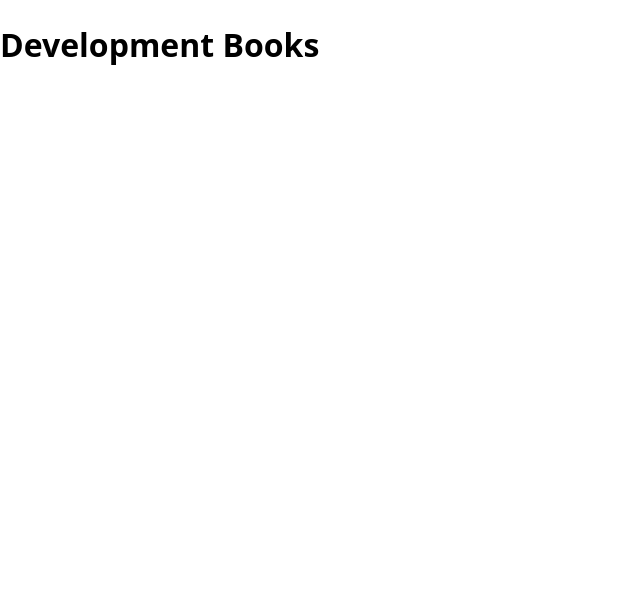
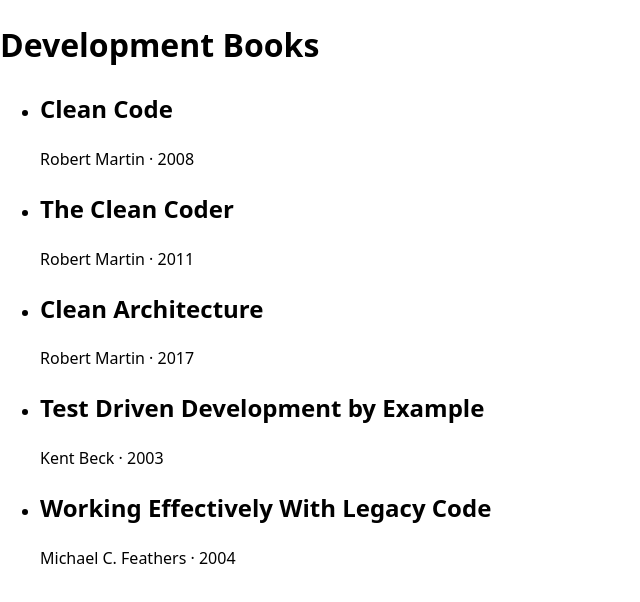
Before and after one commit to 2026-DEV3-011/DevelopmentBooks, a React (Vite) app: page / in a window 1280 px wide. Shown: the top 602 px of the page, without its empty margins (0-640 px from the left). Built offline with nearby package versions, Linux system fonts and the light colour scheme.

Commit message:
feat: display list of books

```diff
--- a/src/App.tsx
+++ b/src/App.tsx
@@ -1,5 +1,13 @@
+import { books } from './catalog'
+import { BookList } from './components/BookList'
+
 function App() {
-  return <h1>Development Books</h1>
+  return (
+    <main>
+      <h1>Development Books</h1>
+      <BookList books={books} />
+    </main>
+  )
 }
 
 export default App
--- /dev/null
+++ b/src/components/BookCard.tsx
@@ -0,0 +1,12 @@
+import type { Book } from '../catalog'
+
+export function BookCard({ book }: { book: Book }) {
+  return (
+    <article>
+      <h2>{book.title}</h2>
+      <p>
+        {book.author} · {book.year}
+      </p>
+    </article>
+  )
+}
--- /dev/null
+++ b/src/components/BookList.tsx
@@ -0,0 +1,14 @@
+import type { Book } from '../catalog'
+import { BookCard } from './BookCard'
+
+export function BookList({ books }: { books: Book[] }) {
+  return (
+    <ul>
+      {books.map((book) => (
+        <li key={book.id}>
+          <BookCard book={book} />
+        </li>
+      ))}
+    </ul>
+  )
+}
```
